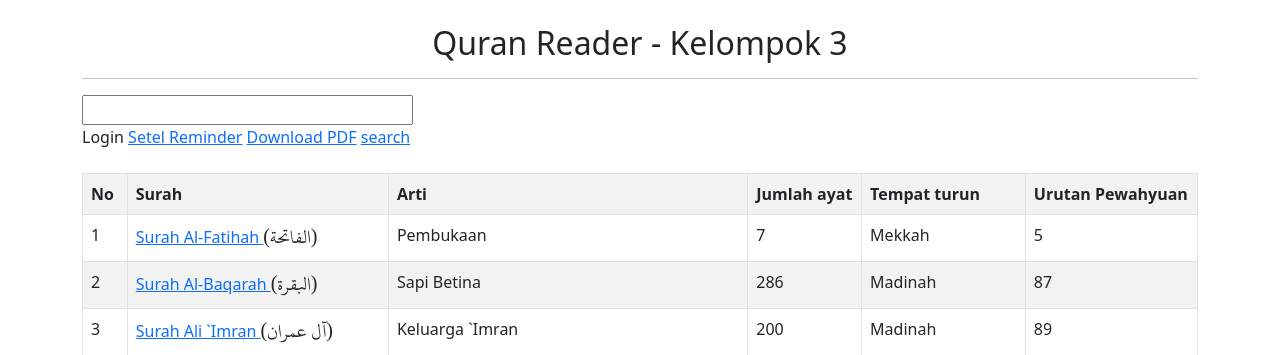
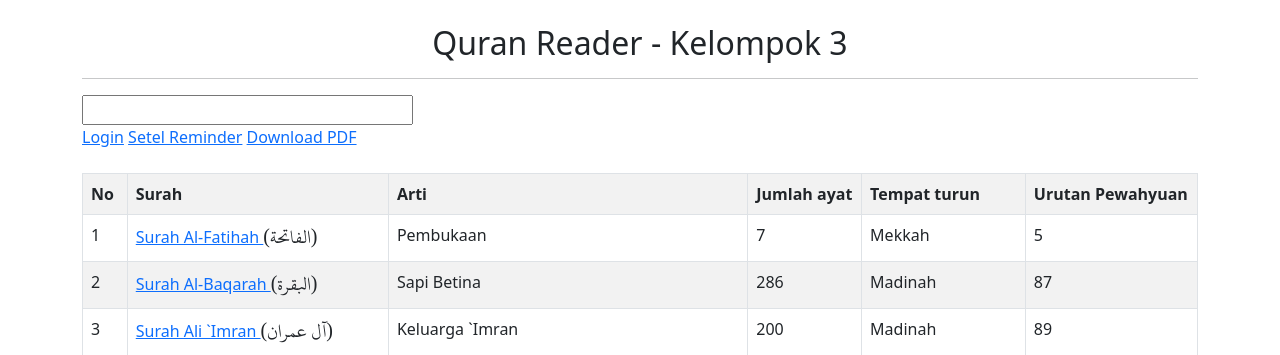
Before and after one commit to naufalmahing/Projek-pemweb, a PHP site: page /index.php in a window 1280 px wide. Shown: the top 355 px of the page. Run offline with PHP 8.4, Linux system fonts and the light colour scheme; data comes from the database, SQL or seed files in the repository.

Commit message:
baikin a tag login logout

```diff
--- a/reader/index.php
+++ b/reader/index.php
@@ -38,18 +38,14 @@
             if (isset($_SESSION['email'])) {
                 echo "<div>Mari kita berbuat baik hari ini <b>$_SESSION[username]</b> <br>";
         ?>
-
-        <a href="../login, register, forgot password/login.php" class="text-left">
         <?php
-                echo 'Log out</div>';
+                echo '<a href="../login, register, forgot password/login.php" class="text-left">Log out</a></div>';
             } else {
-                echo 'Login';
+                echo '<a href="../login, register, forgot password/login.php" class="text-left">Login</a>';
             }
         ?>
-        </a>
         <a href="../jadwal/jadwal.php" class="text-left">Setel Reminder</a>
         <a href="../download/download.php?path=al-qur'an.pdf" class="text-left">Download PDF</a>
-        <a href="../search/search.php" class="url">search</a>
 
         <br><br>
         <table class="table table-striped table-bordered">
```
